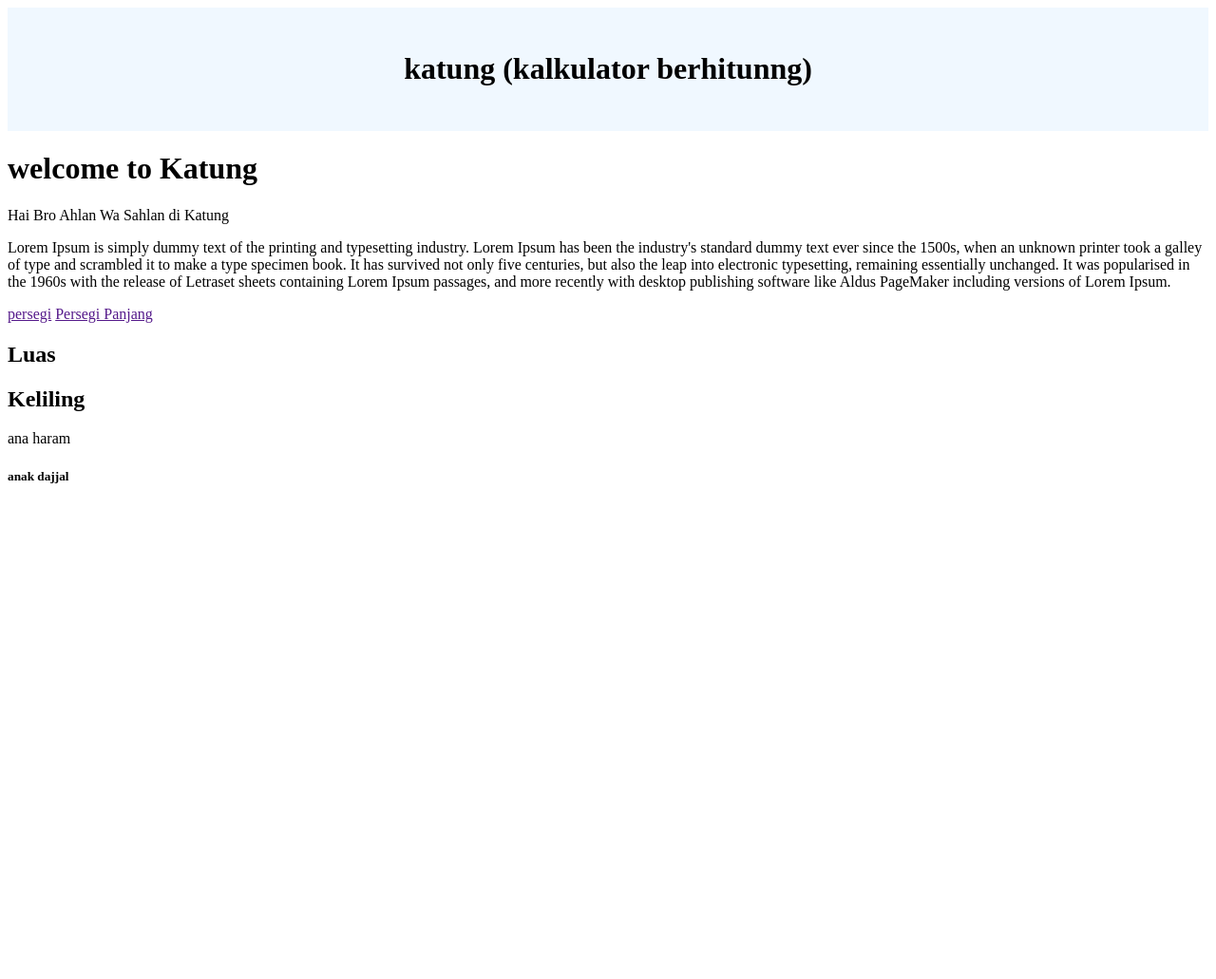
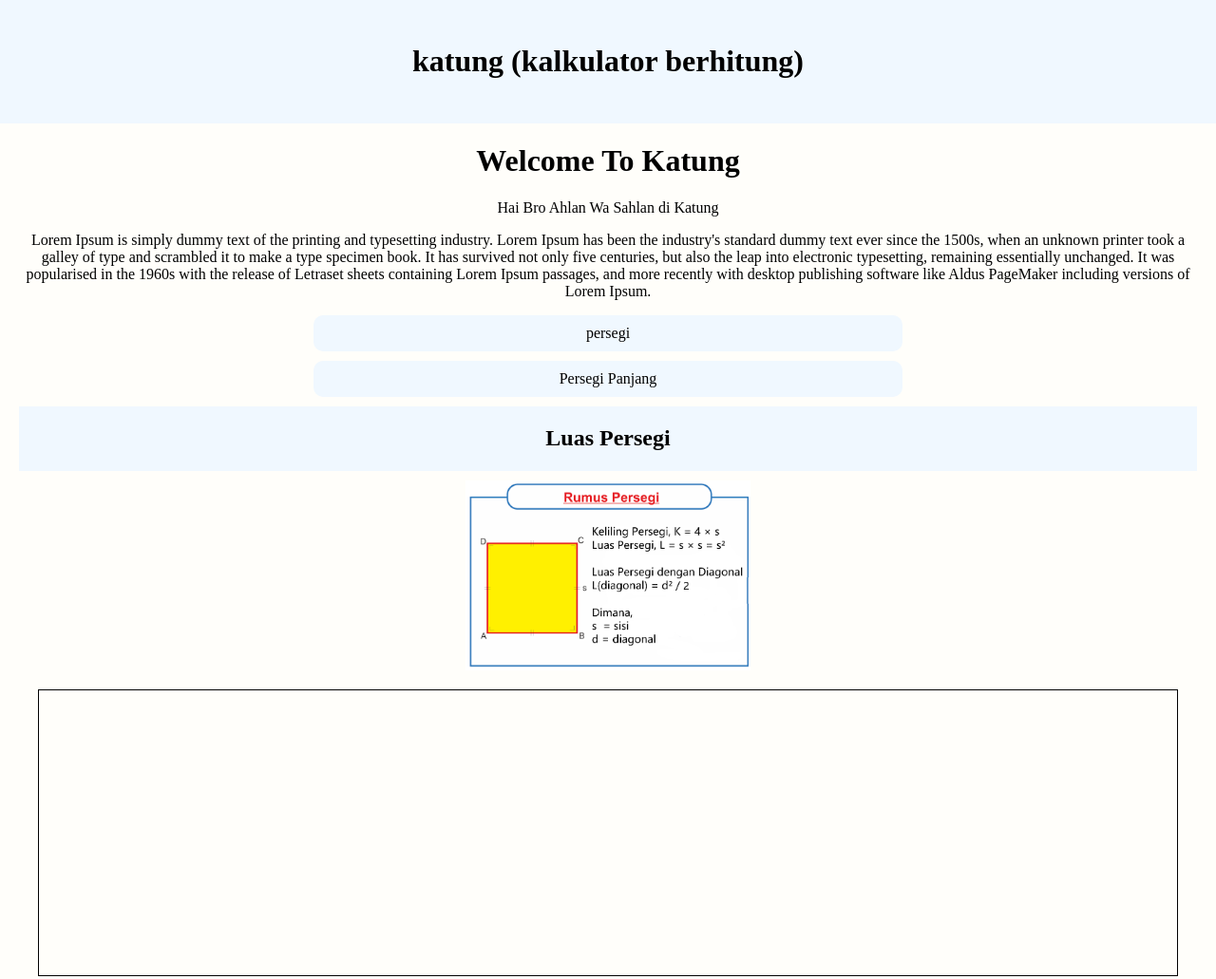
Before and after one commit to revou-fundamental-course/17-mar-25-Iktafaae, a plain HTML site: page index.html in a window 1280 px wide. Shown: the top 1031 px of the page at 95% size. Before the commit the page ends 800 px from the top, so only its background shows below. Drawn offline with Linux system fonts and the light colour scheme.

Commit message:
update style

```diff
--- a/CSS/style.css
+++ b/CSS/style.css
@@ -1,7 +1,78 @@
 /* ini nnganu */
+.body-style{
+    margin: 0;
+    text-align: center;
+    background-color: rgb(255, 254, 250);
+}
 .main-header {
     background-color: aliceblue;
     padding: 25px;
     margin: 0;
     text-align: center;
 }
+
+.main-style{
+    margin-inline: 20px;
+}
+
+.persegi-style{
+    background-color: aliceblue;
+    margin: 0px;
+    padding: 0.5px
+}
+
+.nav-fitur{
+    display: flex;
+    flex-direction: column;
+}
+
+.link1-style{
+    background-color: aliceblue;
+    color: black;
+    text-decoration: none;
+    padding-bottom: 10px;
+    padding-top: 10px;
+    width: 50%;
+    align-self: center;
+    margin-bottom: 10px;
+    border: 10px;
+    border-radius: 10px;
+    -webkit-border-radius: 10px;
+    -moz-border-radius: 10px;
+    -ms-border-radius: 10px;
+    -o-border-radius: 10px;
+}
+
+.link2-style{
+    background-color: aliceblue;
+    color: black;
+    text-decoration: none;
+    padding-bottom: 10px;
+    padding-top: 10px;
+    width: 50%;
+    align-self: center;
+    margin-bottom: 10px;
+    border: 10px;
+    border-radius: 10px;
+    -webkit-border-radius: 10px;
+    -moz-border-radius: 10px;
+    -ms-border-radius: 10px;
+    -o-border-radius: 10px;
+}
+
+.persegi-image{
+    background-image: url(../Asset/Rumus-Persegi.webp);
+    background-color: black;
+    width: 300px;
+    height: 200px;
+    justify-self: center;
+    margin: 10px;
+    background-size: cover;
+    background-position: center;
+}
+
+.calculate-content{
+    border: 1px solid;
+    height: 300px;
+    margin: 20px;
+}
--- a/index.html
+++ b/index.html
@@ -8,48 +8,59 @@
 
     <link rel="stylesheet" href="css/style.css" </head>
 
-<body>
+<body class="body-style">
     <!-- header -->
     <header class="main-header">
-        <h1>katung (kalkulator berhitunng)</h1>
+        <h1>katung (kalkulator berhitung)</h1>
     </header>
     <!-- main -->
     <main class="main-style">
         <header>
-            <h1>welcome to Katung</h1>
+            <h1>Welcome To Katung</h1>
         </header>
         <p>Hai Bro Ahlan Wa Sahlan di Katung</p>
-        <p>Lorem Ipsum is simply dummy text of the printing and typesetting industry. Lorem Ipsum has been the
+        <p >Lorem Ipsum is simply dummy text of the printing and typesetting industry. Lorem Ipsum has been the
             industry's standard dummy text ever since the 1500s, when an unknown printer took a galley of type and
             scrambled it to make a type specimen book. It has survived not only five centuries, but also the leap into
             electronic typesetting, remaining essentially unchanged. It was popularised in the 1960s with the release of
             Letraset sheets containing Lorem Ipsum passages, and more recently with desktop publishing software like
             Aldus PageMaker including versions of Lorem Ipsum.</p>
         <!-- navigasi fitur -->
-        <div>
-            <a href="">persegi</a>
-            <a href="">Persegi Panjang</a>
+        <div class="nav-fitur">
+            <a class="link1-style" href="">persegi</a>
+            <a class="link2-style" href="">Persegi Panjang</a>
         </div>
-        <!-- Section Luas -->
+        <!-- Section Luas persegi -->
         <section>
-            <header>
-                <h1>Luas</h1>
+            <header class="persegi-style">
+                <h1>Luas Persegi</h1>
             </header>
-            <!-- gambar luas -->
+
+        <!-- gambar persegi-->
+        <div class="persegi-image"></div>
+
+        <!-- calculate content -->
+        <div class="calculate-content"></div>
 
         </section>
 
-        <!-- Section Keliling -->
+        <!-- Section Keliling persegi -->
         <section>
-            <header>
+            <header class="persegi-style">
                 <h1>Keliling</h1>
             </header>
+
+        <!-- gambar persegi-->
+        <div class="persegi-image"></div>
+
+        <!-- calculate content -->
+        <div class="calculate-content"></div>
+
+    </section>
         </section>
-        <h>ana haram</h>
-        <h5>anak dajjal</h5>
     </main>
     <!-- footer -->
-    <footer></footer>
+    <footer>Made by Iktafa</footer>
 </body>
 
 </html>
```
